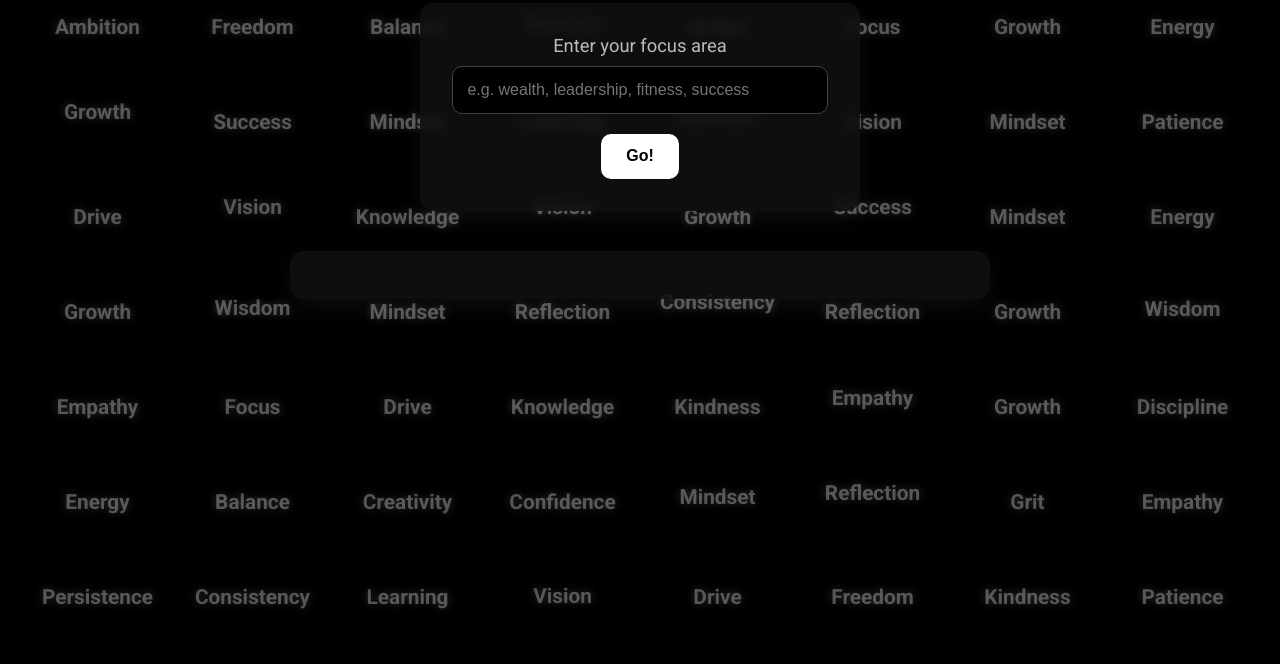
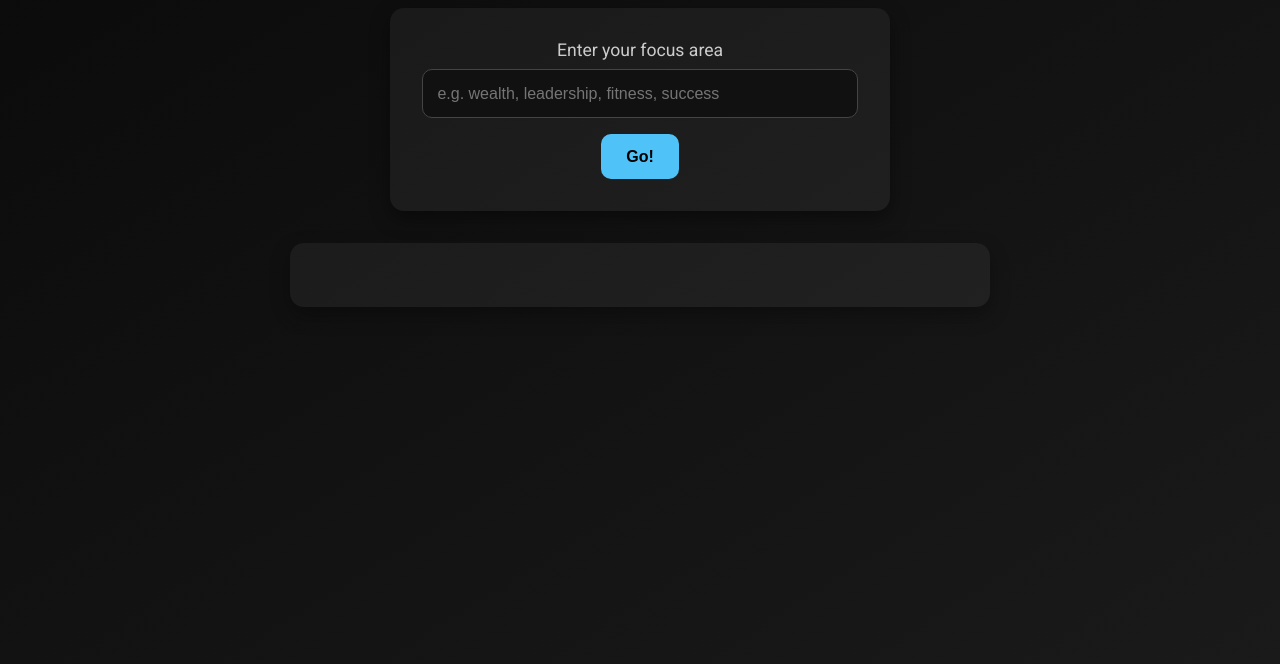
Before and after one commit to VSG1980/Open-AI, a website built with Vite: page client/index.html in a window 1280 px wide. Shown: the part 136-800 px from the top of the page. Built offline with nearby package versions, Linux system fonts and the light colour scheme.

Commit message:
new changes

```diff
--- a/client/index.html
+++ b/client/index.html
@@ -7,8 +7,6 @@
     <link rel="stylesheet" href="/src/style.css" />
   </head>
   <body>
-    <div id="word-wall"></div>
-
     <h1>I want more knowledge in...</h1>
     <form>
       <label for="clientPrompt">Enter your focus area</label>
@@ -22,7 +20,6 @@
 
     <div id="responses"></div>
 
-    <script src="/wordwall.js"></script>
     <script type="module" src="/src/main.js"></script>
   </body>
 </html>
--- a/client/src/style.css
+++ b/client/src/style.css
@@ -8,43 +8,40 @@ body {
   margin: 0;
   padding: 0;
   font-family: "Roboto", sans-serif;
-  background: #000;
-  min-height: 100vh;
-  overflow: hidden;
-  position: relative;
+  background: linear-gradient(to bottom right, #0a0a0a, #1a1a1a);
+  color: white;
   display: flex;
   flex-direction: column;
   align-items: center;
-  padding-top: 5vh;
-  color: white;
-  text-align: center;
+  min-height: 100vh;
+  padding: 5vh 2rem;
 }
 
 h1 {
   font-family: "Playfair Display", serif;
   font-size: 2.5rem;
-  margin-bottom: 1.2rem;
-  color: white;
-  z-index: 1;
+  margin-bottom: 1.5rem;
+  color: #ffffff;
+  text-align: center;
+  letter-spacing: 1px;
 }
 
 form {
-  background: rgba(17, 17, 17, 0.85);
-  backdrop-filter: blur(6px);
+  background: rgba(255, 255, 255, 0.05);
   padding: 2rem;
   border-radius: 14px;
-  box-shadow: 0 8px 25px rgba(255, 255, 255, 0.05);
-  max-width: 440px;
-  width: 90%;
+  box-shadow: 0 8px 20px rgba(0, 0, 0, 0.4);
+  max-width: 500px;
+  width: 100%;
   text-align: center;
-  z-index: 1;
+  margin-bottom: 2rem;
 }
 
 label {
-  font-size: 1.15rem;
-  color: #bbb;
   display: block;
   margin-bottom: 0.6rem;
+  font-size: 1.1rem;
+  color: #ccc;
 }
 
 input {
@@ -53,13 +50,19 @@ input {
   font-size: 1rem;
   border: 1px solid #444;
   border-radius: 10px;
-  background: #000;
+  background-color: #111;
   color: white;
-  margin-bottom: 1.2rem;
+  margin-bottom: 1rem;
+  transition: border 0.3s ease;
+}
+
+input:focus {
+  border-color: #4fc3f7;
+  outline: none;
 }
 
 button {
-  background: #ffffff;
+  background: #4fc3f7;
   color: #000;
   border: none;
   padding: 0.85rem 1.6rem;
@@ -71,61 +74,51 @@ button {
 }
 
 button:hover {
-  background: #4fc3f7;
+  background: #35b2e1;
   transform: scale(1.05);
 }
 
 #responses {
-  margin-top: 2.5rem;
-  padding: 1.5rem;
   max-width: 700px;
-  width: 90%;
-  text-align: left;
+  width: 100%;
+  background-color: rgba(255, 255, 255, 0.05);
+  border-radius: 14px;
+  padding: 2rem;
   color: white;
-  background-color: rgba(17, 17, 17, 0.85);
-  border-radius: 14px;
-  box-shadow: 0 8px 25px rgba(255, 255, 255, 0.05);
-  overflow-y: auto;
-  max-height: 60vh;
-  z-index: 1;
+  box-shadow: 0 8px 20px rgba(0, 0, 0, 0.3);
 }
 
-#word-wall {
-  position: fixed;
-  top: 0;
-  left: 0;
-  width: 100vw;
-  height: 100vh;
-  z-index: 0;
-  display: grid;
-  grid-template-columns: repeat(8, 1fr);
-  grid-template-rows: repeat(8, 1fr);
-  gap: 20px;
-  padding: 30px;
-  pointer-events: none;
+#responses h2 {
+  margin-top: 0;
+  font-size: 1.6rem;
+  color: #4fc3f7;
 }
 
-.word {
-  display: flex;
-  align-items: center;
-  justify-content: center;
-  font-size: 1.3rem;
-  font-weight: bold;
-  color: rgba(255, 255, 255, 0.3);
-  text-shadow: 0 0 10px rgba(255, 255, 255, 0.2);
-  animation: floatUpDown ease-in-out infinite;
-  user-select: none;
-  white-space: nowrap;
+#responses ol {
+  padding-left: 1.5rem;
 }
 
-@keyframes floatUpDown {
-  0% {
-    transform: translateY(0px);
+#responses li {
+  margin-bottom: 0.75rem;
+  line-height: 1.6;
+}
+
+#responses a {
+  color: #4fc3f7;
+  text-decoration: underline;
+}
+
+.fade-in {
+  animation: fadeIn 0.6s ease forwards;
+}
+
+@keyframes fadeIn {
+  from {
+    opacity: 0;
+    transform: translateY(10px);
   }
-  50% {
-    transform: translateY(-10px);
-  }
-  100% {
-    transform: translateY(0px);
+  to {
+    opacity: 1;
+    transform: translateY(0);
   }
 }
--- a/client/wordwall.js
+++ /dev/null
@@ -1,52 +0,0 @@
-const words = [
-  "Growth",
-  "Wisdom",
-  "Focus",
-  "Clarity",
-  "Discipline",
-  "Empathy",
-  "Action",
-  "Creativity",
-  "Persistence",
-  "Balance",
-  "Drive",
-  "Confidence",
-  "Mindset",
-  "Reflection",
-  "Success",
-  "Vision",
-  "Joy",
-  "Energy",
-  "Ambition",
-  "Kindness",
-  "Leadership",
-  "Courage",
-  "Learning",
-  "Knowledge",
-  "Freedom",
-  "Potential",
-  "Consistency",
-  "Grit",
-  "Faith",
-  "Patience",
-  "Resilience",
-];
-
-const wordWall = document.getElementById("word-wall");
-const columns = 8;
-const rows = 8;
-const totalWords = columns * rows;
-
-for (let i = 0; i < totalWords; i++) {
-  const span = document.createElement("span");
-  span.textContent = words[Math.floor(Math.random() * words.length)];
-  span.className = "word";
-
-  const duration = 8 + Math.random() * 6;
-  const delay = Math.random() * 10;
-
-  span.style.animationDuration = `${duration}s`;
-  span.style.animationDelay = `${delay}s`;
-
-  wordWall.appendChild(span);
-}
```
